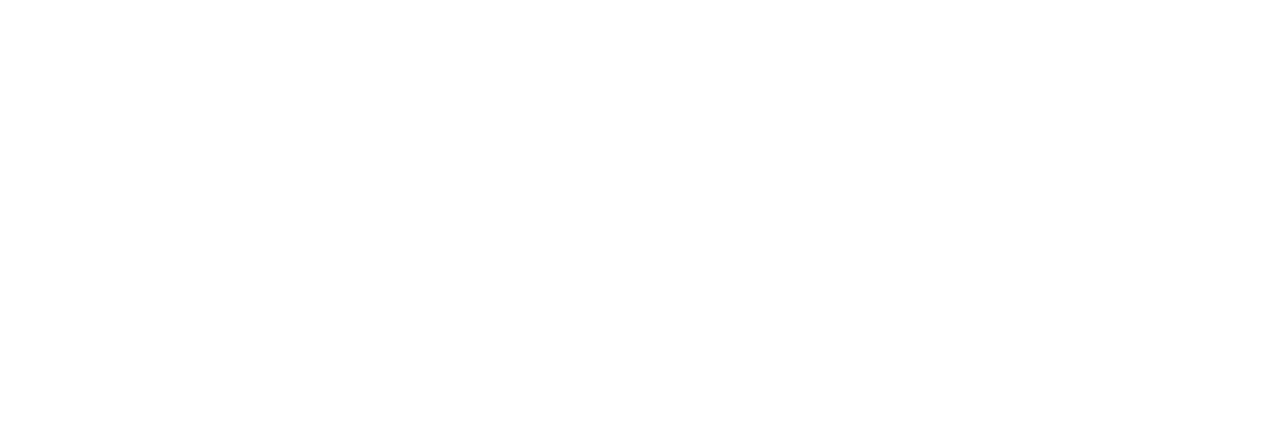
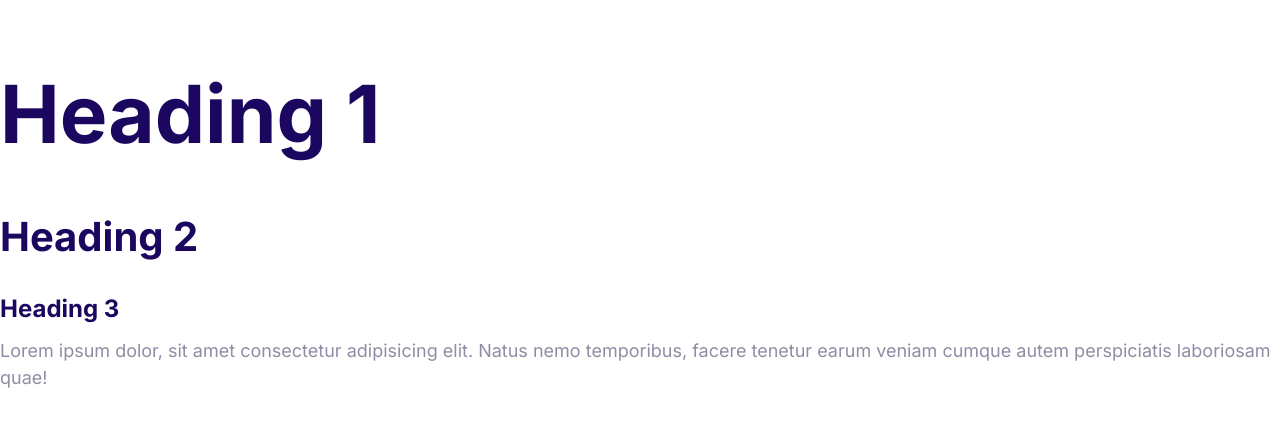
Before and after one commit to junmalaubang/webfour, a plain HTML site: page index.html in a window 1280 px wide. Drawn offline with Linux system fonts and the light colour scheme.

Commit message:
Add Styles for the font.

```diff
--- a/css/styles.css
+++ b/css/styles.css
@@ -5,3 +5,49 @@
     --color-headings: #1b0760;
     --color-body: #918ca4;
 }
+html {
+    font-size: 62.5%;
+}
+body {
+    font-family: Inter, Arial, Helvetica, sans-serif;
+    color: var(--color-body);
+    font-size: 2.4rem;
+    line-height: 1.5;
+}
+h1, h2, h3 {
+    color: var(--color-headings);
+    margin-bottom: 1rem;
+}
+
+h1 {
+    font-size: 7rem;
+}
+
+h2 {
+    font-size: 4rem;
+}
+
+h3 {
+    font-size: 3rem;
+}
+
+p {
+    margin-top: 0;
+}
+
+@media screen and (min-width: 1024px) {
+    body {
+        font-size: 1.8rem;
+    }
+    h1 {
+        font-size: 8rem;
+    }
+
+    h2 {
+        font-size: 4rem;
+    }
+
+    h3 {
+        font-size: 2.4rem;
+    }
+}
--- a/index.html
+++ b/index.html
@@ -4,8 +4,23 @@
     <meta charset="UTF-8" />
     <meta name="viewport" content="width=device-width, initial-scale=1.0" />
     <title>Document</title>
+    <link rel="preconnect" href="https://fonts.googleapis.com" />
+    <link rel="preconnect" href="https://fonts.gstatic.com" crossorigin />
+    <link
+      href="https://fonts.googleapis.com/css2?family=Inter:wght@400;700&family=Open+Sans:wght@400;700&family=Roboto:wght@700&display=swap"
+      rel="stylesheet"
+    />
     <link rel="stylesheet" href="css/normalize.css" />
     <link rel="stylesheet" href="css/styles.css" />
   </head>
-  <body></body>
+  <body>
+    <h1>Heading 1</h1>
+    <h2>Heading 2</h2>
+    <h3>Heading 3</h3>
+    <p>
+      Lorem ipsum dolor, sit amet consectetur adipisicing elit. Natus nemo
+      temporibus, facere tenetur earum veniam cumque autem perspiciatis
+      laboriosam quae!
+    </p>
+  </body>
 </html>
```
